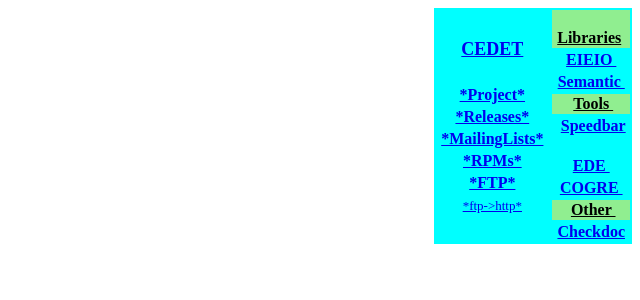
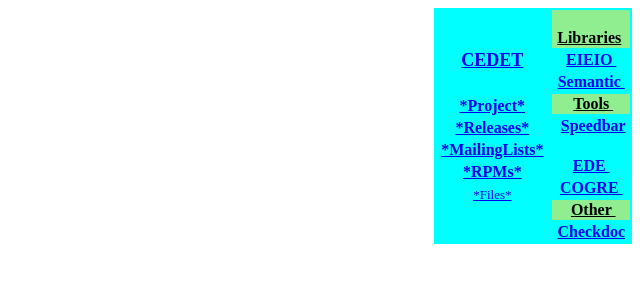
Before and after one commit to emacs-pkg-mirrors/cedet, a PHP site: page /rightcol.php in a window 1280 px wide. Shown: the top 300 px of the page, without its empty margins (640-1280 px from the left). Run offline with PHP 8.4, Linux system fonts and the light colour scheme.

Commit message:
Removed references to the source forge FTP site.

```diff
--- a/www/index.php
+++ b/www/index.php
@@ -148,14 +148,14 @@
    It's tools will be ported to Semantic.
 </P>
 
-<P><A HREF="download/X-0.3a.tar.gz"><b>X11 lib calls for Emacs, V
+<P><A HREF="ftp/X-0.3a.tar.gz"><b>X11 lib calls for Emacs, V
    0.3a</b></A> Imagine the binary network interface for X windows
    implemented in Emacs Lisp.  Is it useful?  Silly?  I dunno, but it
    was fun to play with.  No documentation.  Byte compile it, load
    "xhello.el" and run the function `XX' for the simple demo.<br>
 </p>
 
-<P><A HREF="download/hangman.el-0.1.gz"><b>Hangman</b></A> game for
+<P><A HREF="ftp/hangman.el-0.1.gz"><b>Hangman</b></A> game for
    emacs.  About as simple as it gets.
 </p>
 
--- a/www/rightcol.php
+++ b/www/rightcol.php
@@ -14,8 +14,7 @@
 <tr><td align=center>&nbsp<a href=http://sourceforge.net/project/showfiles.php?group_id=17886><b>*Releases*</b></a>&nbsp</td></tr>
 <tr><td align=center>&nbsp<a href=http://sourceforge.net/mail/?group_id=17886><b>*MailingLists*</b></a>&nbsp</td></tr>
 <tr><td align=center>&nbsp<a href=http://sourceforge.net/projects/rte><b>*RPMs*</b></a>&nbsp</td></tr>
-<tr><td align=center>&nbsp<a href=ftp://cedet.sourceforge.net/pub/cedet><b>*FTP*</b></a>&nbsp</td></tr>
-<tr><td align=center>&nbsp<a href=ftpgate.shtml><font size=-1>*ftp->http*</font></a>&nbsp</td></tr>
+<tr><td align=center>&nbsp<a href=ftpgate.shtml><font size=-1>*Files*</font></a>&nbsp</td></tr>
 
 <tr><td align=center>&nbsp</td></tr>
 </table>
```
Also changed, not shown: 5 other files.
